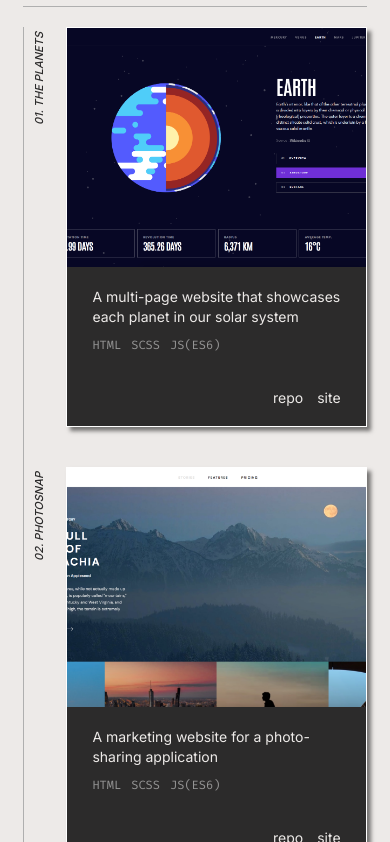
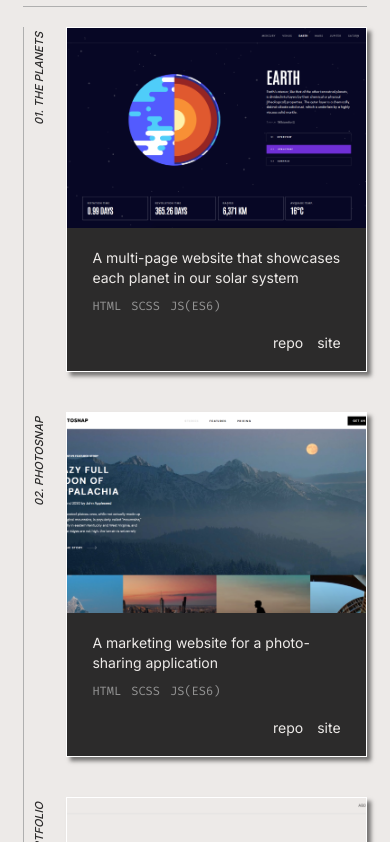
Before and after one commit to cjoak1028/portfolio-v1, a React (Create React App) app: page / in a window 390 px wide. Shown: the part 1796-2638 px from the top of the page. Built offline with nearby package versions, Linux system fonts and the light colour scheme.

Commit message:
Fixed project responsiveness

```diff
--- a/src/components/Projects/Projects.module.css
+++ b/src/components/Projects/Projects.module.css
@@ -27,7 +27,6 @@
 
 .flex-container {
     width: 90%;
-    height: clamp(40rem, 40vw, 50rem);
     display: flex;
     flex-direction: column;
     border: 1px solid rgb(255, 255, 255);
@@ -37,7 +36,7 @@
 .project__img {
     background-size: cover;
     background-position: center;
-    height: 60%;
+    height: clamp(20rem, 42vw, 30rem);
     width: 100%;
 }
 
@@ -62,7 +61,6 @@
     background-color: var(--c-main);
     color: var(--c-bg);
     padding: 2rem clamp(2.5rem, 3vw, 4rem);
-    height: 40%;
     width: 100%;
     display: flex;
     flex-direction: column;
@@ -92,6 +90,7 @@
     display: flex;
     width: 100%;
     flex-flow: wrap;
+    margin-bottom: 2rem;
 }
 
 .project__tech li:not(:last-child) {
```
